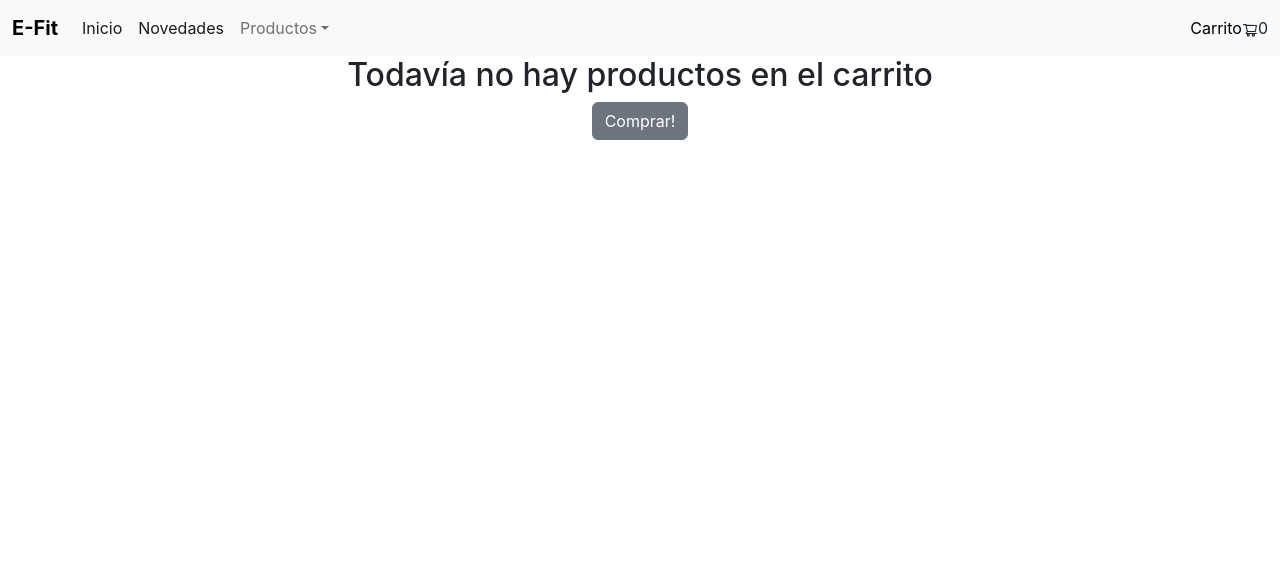
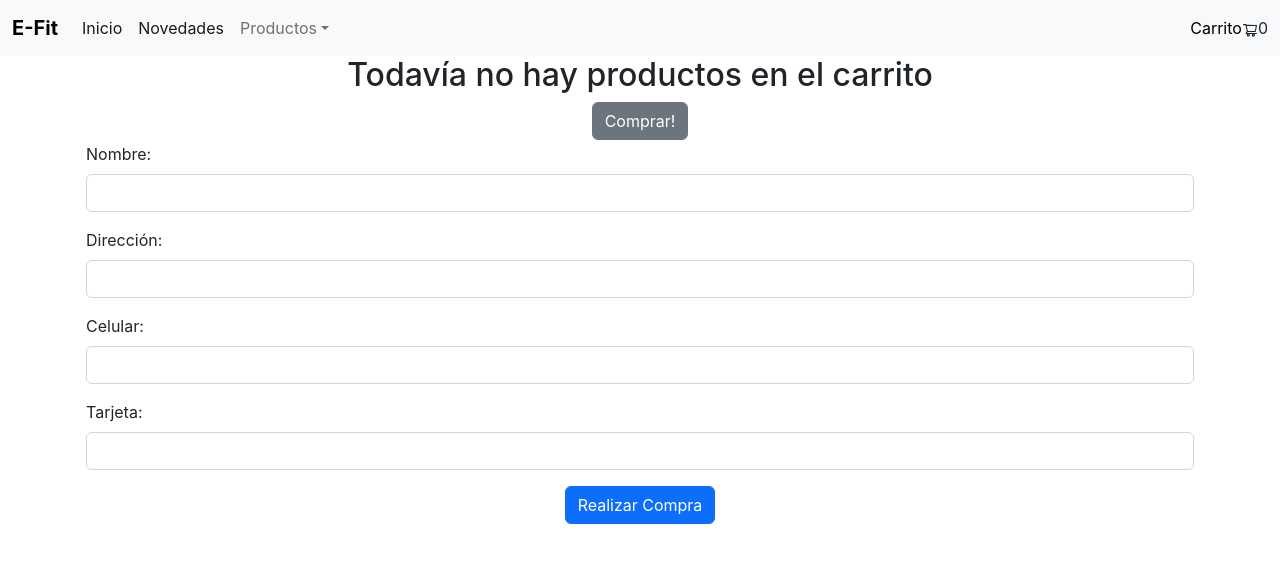
Before and after one commit to cota1023/e-fit, a React (Create React App) app: page /cart in a window 1280 px wide. Shown: the top 562 px of the page. Built offline with nearby package versions, Linux system fonts and the light colour scheme.

Commit message:
pre entregable

```diff
--- a/package.json
+++ b/package.json
@@ -16,6 +16,7 @@
     "firebase": "^9.8.4",
     "react": "^18.1.0",
     "react-dom": "^18.1.0",
+    "react-hook-form": "^7.33.1",
     "react-icons": "^4.3.1",
     "react-router-dom": "^6.3.0",
     "react-scripts": "^2.1.3",
--- a/public/index.html
+++ b/public/index.html
@@ -7,7 +7,7 @@
     <meta name="theme-color" content="#000000" />
     <meta
       name="description"
-      content="Web site created using create-react-app"
+      content="La mejor tienda para tu gimnasio."
     />
     <link rel="apple-touch-icon" href="%PUBLIC_URL%/logo192.png" />
     <!--
@@ -26,7 +26,7 @@
       work correctly both with client-side routing and a non-root public URL.
       Learn how to configure a non-root public URL by running `npm run build`.
     -->
-    <title>React App</title>
+    <title>e-Fit Commerce</title>
   </head>
   <body>
     <noscript>You need to enable JavaScript to run this app.</noscript>
--- a/src/App.js
+++ b/src/App.js
@@ -1,13 +1,12 @@
 import React from 'react';
 import './App.css';
-//import Counter from './components/Counter/Counter';
 import ItemListContainer from './components/ItemListContainer/ItemListContainer';
 import Navbar from './components/Navbar/Navbar';
 import {BrowserRouter, Routes, Route} from 'react-router-dom';
-import ItemDetail from './components/ItemDetail/ItemDetail';
 import ItemDetailContainer from './components/ItemDetailCointainer/ItemDetailContainer';
 import { CartProvider } from './context/CartContext';
 import CartToOrder from './components/CartToOrder/CartToOrder';
+import {CustomerProvider} from './context/CustomerContext'
 
 function App() {
 
@@ -16,12 +15,14 @@ function App() {
       <CartProvider>
       <BrowserRouter>
        <Navbar/>
+       <CustomerProvider>
         <Routes>
           <Route path='/' element={<ItemListContainer greeting="Bienvenidos a e-Fit"/>} />
           <Route path='/detail/:productId' element={<ItemDetailContainer/>}/>
           <Route path='/category/:category' element={<ItemListContainer />} />
           <Route path='/cart' element={<CartToOrder/>} />
         </Routes>
+        </CustomerProvider>
       </BrowserRouter>
       </CartProvider>
 
--- a/src/components/CartToOrder/CartToOrder.js
+++ b/src/components/CartToOrder/CartToOrder.js
@@ -2,11 +2,29 @@ import React, { useContext } from 'react'
 import CartContext from '../../context/CartContext'
 import OrderItemDetail from '../OrderItemDetail/OrderItemDetail'
 import { Link } from 'react-router-dom'
+import CustomerForm from '../CustomerForm/CustomerForm'
+import {addDoc, collection} from 'firebase/firestore'
+import {db} from '../../services/firebase/index'
 
 
 const CartToOrder = () => {
 
   const { cart, getCartTotalAmount } = useContext(CartContext)
+
+  const handleCreateOrder = () =>{
+
+
+    const objOrder = {
+      buyer: {
+        name: "Carlos Ota",
+        phone: "11254654654",
+        address: "Direcciòn 123",
+        email: "mail@google.com"
+      },
+      items: cart,
+      total: getCartTotalAmount
+    }
+  }
 
   const cartEmpty = cart.length === 0 ? true : false
 
@@ -17,6 +35,7 @@ const CartToOrder = () => {
         <div>
           <h2>Todavía no hay productos en el carrito</h2>
           <Link to="/" className='btn btn-secondary'>Comprar!</Link>
+          <CustomerForm />
         </div>
 
         :
@@ -26,6 +45,8 @@ const CartToOrder = () => {
                 <OrderItemDetail product={cartProduct}/>
               )}
               <h3>{`Total: ${getCartTotalAmount()}`} </h3>
+              <br></br>
+              <CustomerForm />
           </div>
 
         }
--- /dev/null
+++ b/src/components/CustomerForm/CustomerForm.js
@@ -0,0 +1,47 @@
+import React from 'react'
+import {useForm} from 'react-hook-form'
+import CustomerContext from '../../context/CustomerContext'
+import { useContext } from 'react'
+
+
+const CustomerForm = () => {
+
+    const { handleCustomerData } = useContext(CustomerContext)
+
+    const {register, handleSubmit} = useForm();
+
+    const onSubmit = (data) =>{
+        console.log(data)
+    }
+
+
+    return (
+        <div className='container'>
+        <form onSubmit={handleSubmit(onSubmit)}>
+            <div className="mb-3 d-flex flex-column align-items-start" >
+                <label for="inputName" className="form-label">Nombre: </label>
+                <input type="text" className="form-control" id="inputName" {...register('Nombre',{
+                    required:true
+                })}/>
+            </div>
+            <div className="mb-3 d-flex flex-column align-items-start" >
+                <label for="inputAddress" className="form-label">Dirección: </label>
+                <input type="text" className="form-control" id="inputAddress" {...register('Direccion')}/>
+            </div>
+            <div className="mb-3 d-flex flex-column align-items-start" >
+                <label for="inputPhone" className="form-label">Celular: </label>
+                <input type="text" className="form-control" id="inputPhone" {...register('Celular')}/>
+            </div>
+            <div className="mb-3 d-flex flex-column align-items-start" >
+                <label for="inputCreditCard" className="form-label">Tarjeta: </label>
+                <input type="number" className="form-control" id="inputCreditCard" max="9999999999999999" {...register('Tarjeta')}/>
+            </div>
+            {/* <button onClick={() => clearCart()} className="btn btn-secondary">Limpiar carrito</button> */}
+            <button type='submit' className="btn btn-primary">Realizar Compra</button>
+        </form>
+        </div>
+
+    )
+}
+
+export default CustomerForm
--- a/src/context/CartContext.js
+++ b/src/context/CartContext.js
@@ -22,7 +22,6 @@ export const CartProvider = ({ children }) => {
         if (!isInCart(productAdded.id)) {
             setCart([...cart, productAdded])
         }
-        console.log(cart)
 
     }
 
@@ -35,11 +34,17 @@ export const CartProvider = ({ children }) => {
         return cart.some(prod => prod.id === id)
     }
 
+
+    const clearCart = () => {
+        setCart([])
+    }
+
     const getCartTotalAmount = () => {
         let totalAmount = 0
 
         cart.forEach(prod => {
-            totalAmount += prod.price
+
+            totalAmount += prod.price * prod.count
         })
 
         return totalAmount
@@ -58,7 +63,8 @@ export const CartProvider = ({ children }) => {
             isInCart,
             totalQuantity,
             removeItem,
-            getCartTotalAmount
+            getCartTotalAmount,
+            clearCart
         }}>
             {children}
         </CartContext.Provider>
--- /dev/null
+++ b/src/context/CustomerContext.js
@@ -0,0 +1,28 @@
+import { createContext, useState } from "react";
+
+import React from 'react'
+
+const CustomerContext = createContext()
+
+export const CustomerProvider = ({ children })  => {
+
+  const [customer, setCustomer] = useState([])
+
+
+  const handleCustomerData = (customer) => {
+    if (customer) {
+        setCustomer(customer)
+    }
+
+}
+
+    return (
+        <CustomerContext.Provider value={{
+            handleCustomerData
+        }}>
+            {children}
+        </CustomerContext.Provider>
+  )
+}
+
+export default CustomerContext
```
Also changed, not shown: 2 other files (tests, documents, lock files or other folders).
